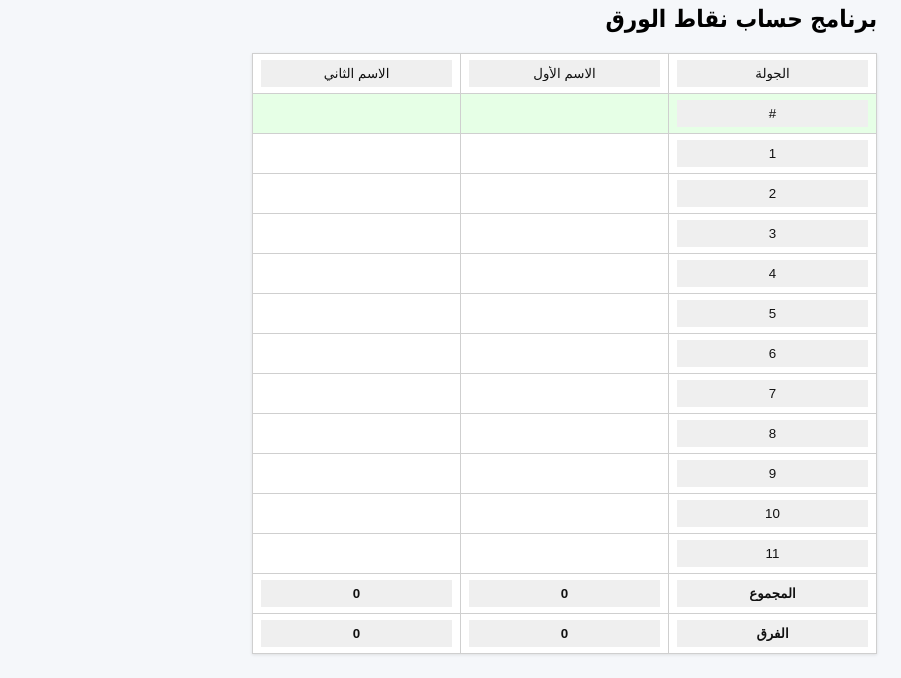
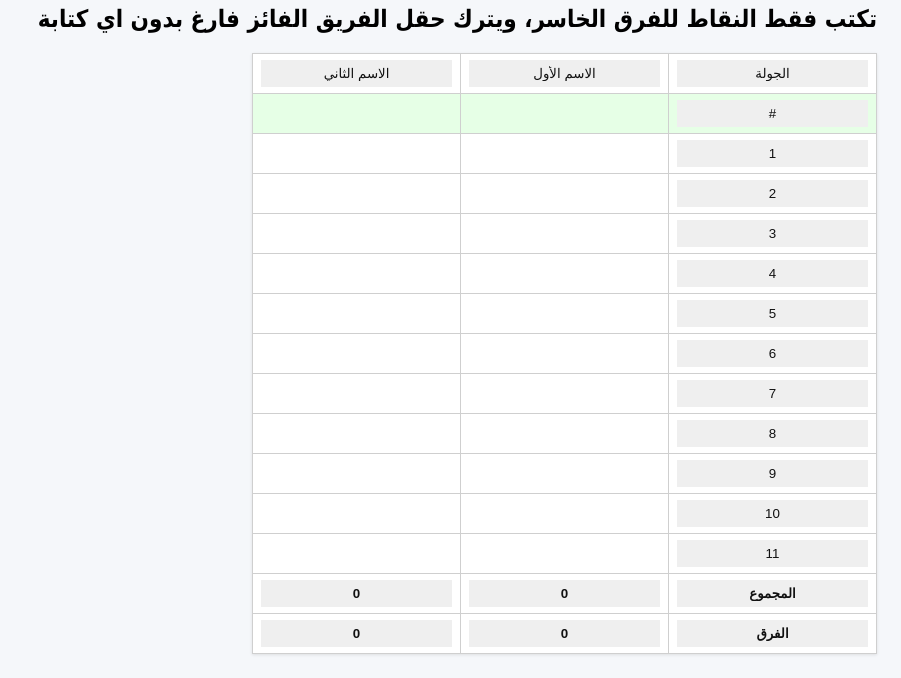
Before and after one commit to Assefraad/Joker, a plain HTML site: page index.html in a window 1280 px wide. Shown: the part 159-837 px from the top of the page, without its empty margins (379-1280 px from the left). Drawn offline with Linux system fonts and the light colour scheme.

Commit message:
index.html

```diff
--- a/index.html
+++ b/index.html
@@ -12,7 +12,7 @@
 <head>
 <meta charset="utf-8" />
 <meta name="viewport" content="width=device-width,initial-scale=1" />
-<title>تكتب فقط النقاط للفرق الخاسر، ويترك حقل الفريق الفائز فارغ بدون اي كتابة</title>
+<title>برنامج حساب نقاط الورق 51</title>
 <style>
   body { font-family: Tahoma, Arial, sans-serif; direction: rtl; padding: 16px; background: #f5f7fa; }
   table { border-collapse: collapse; background: white; box-shadow: 0 1px 3px rgba(0,0,0,0.1); }
@@ -26,7 +26,7 @@
 </style>
 </head>
 <body>
-<h2>برنامج حساب نقاط الورق</h2>
+<h2>تكتب فقط النقاط للفرق الخاسر، ويترك حقل الفريق الفائز فارغ بدون اي كتابة</h2>
 <table id="sheet">
 <tr class=""><td><input id="A1" class="cell" readonly value="الجولة" /></td><td><input id="B1" class="cell" readonly value="الاسم الأول" /></td><td><input id="C1" class="cell" readonly value="الاسم الثاني" /></td></tr>
 <tr class="row2"><td><input id="A2" class="cell" readonly value="#" /></td><td><input id="B2" class="cell bold" value="" /></td><td><input id="C2" class="cell bold" value="" /></td></tr>
```
